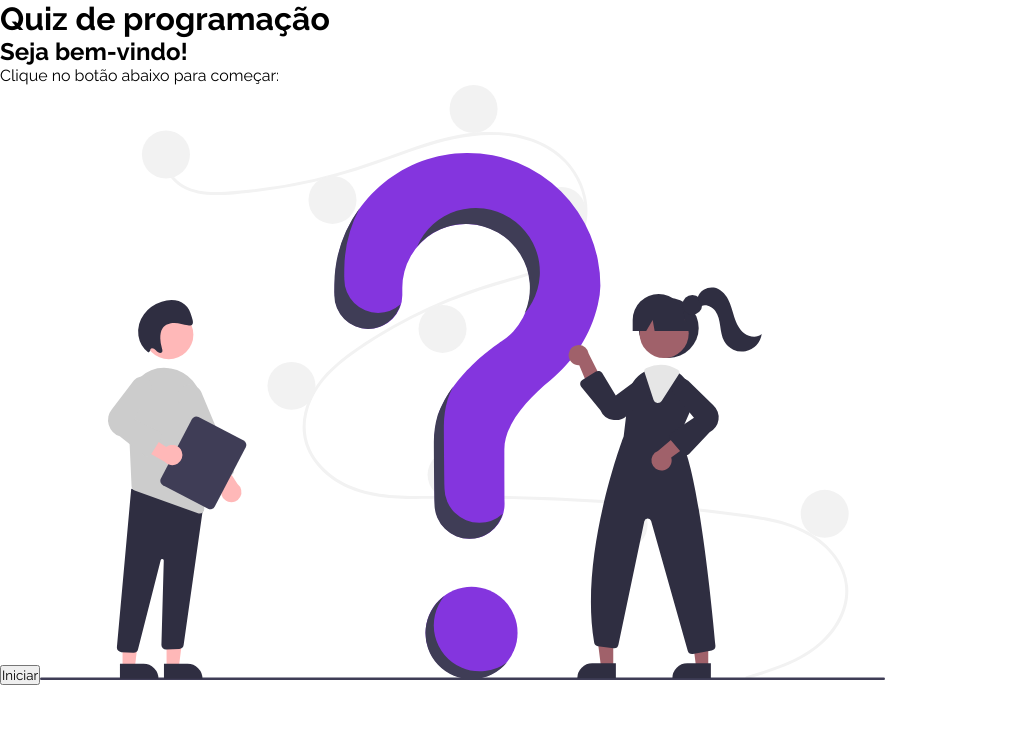
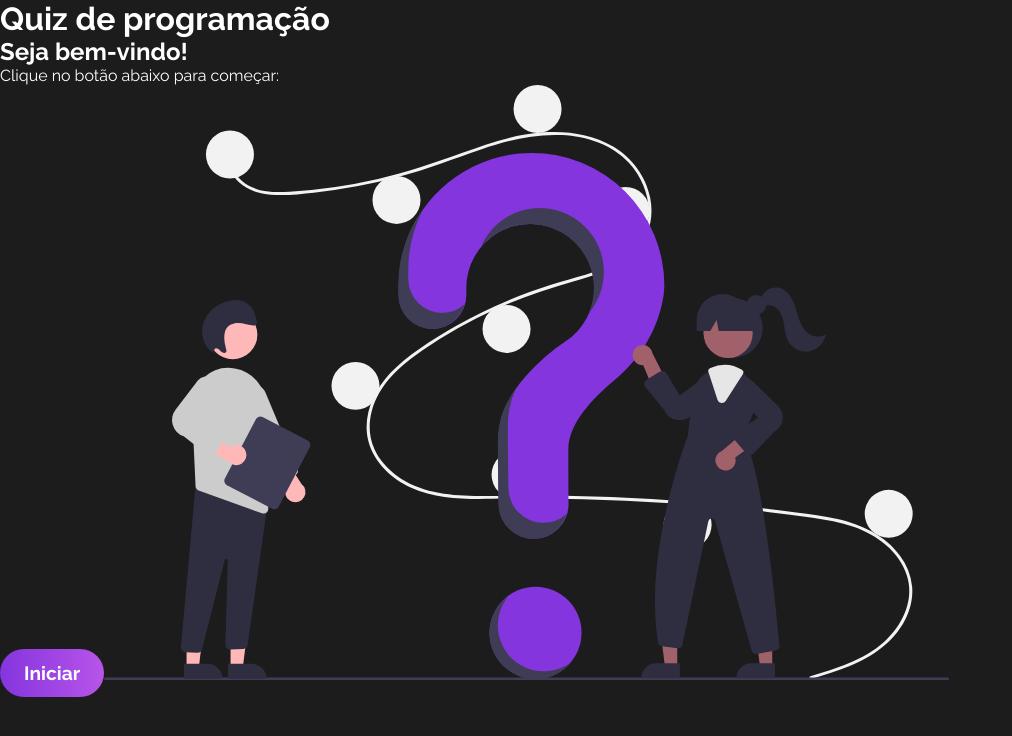
Before and after one commit to Arydiane/quiz, a React (Vite) app: page / in a window 1280 px wide. Shown: the top 736 px of the page, without its empty margins (0-1012 px from the left). Built offline with nearby package versions, Linux system fonts and the light colour scheme.

Commit message:
adiciona estilizações gerais

```diff
--- a/src/index.css
+++ b/src/index.css
@@ -1,6 +1,47 @@
+:root {
+  --white: #fff;
+  --black: #1c1c1c;
+  --dark-purple: rgba(132, 53, 222, 1);
+  --light-purple: rgba(184, 84, 232, 1);
+}
+
 * {
   padding: 0;
   margin: 0;
   box-sizing: border-box;
   font-family: "Raleway", sans-serif;
+  color: var(--white);
 }
+
+body,
+html {
+  min-height: 100vh;
+  height: 100%;
+  background-color: var(--black);
+}
+
+img {
+  max-width: 100%;
+}
+
+button {
+  font-weight: bold;
+  font-size: 1.2rem;
+  cursor: pointer;
+  padding: 0.8rem 1.5rem;
+  background: linear-gradient(
+    90deg,
+    var(--dark-purple) 0%,
+    var(--light-purple) 100%
+  );
+  border-radius: 3rem;
+  border: none;
+}
+
+button:hover {
+  background: linear-gradient(
+    90deg,
+    var(--light-purple) 0%,
+    var(--dark-purple) 100%
+  );
+}
```
